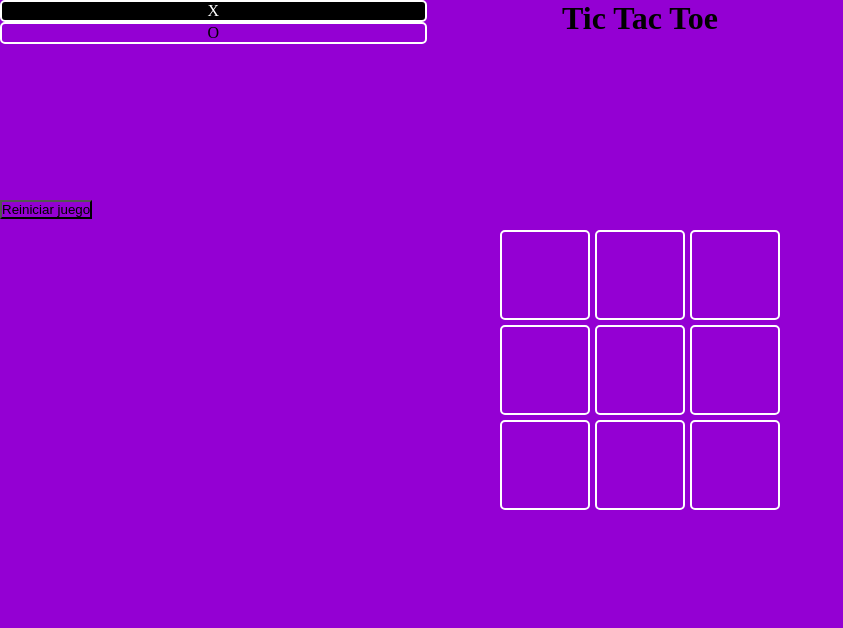
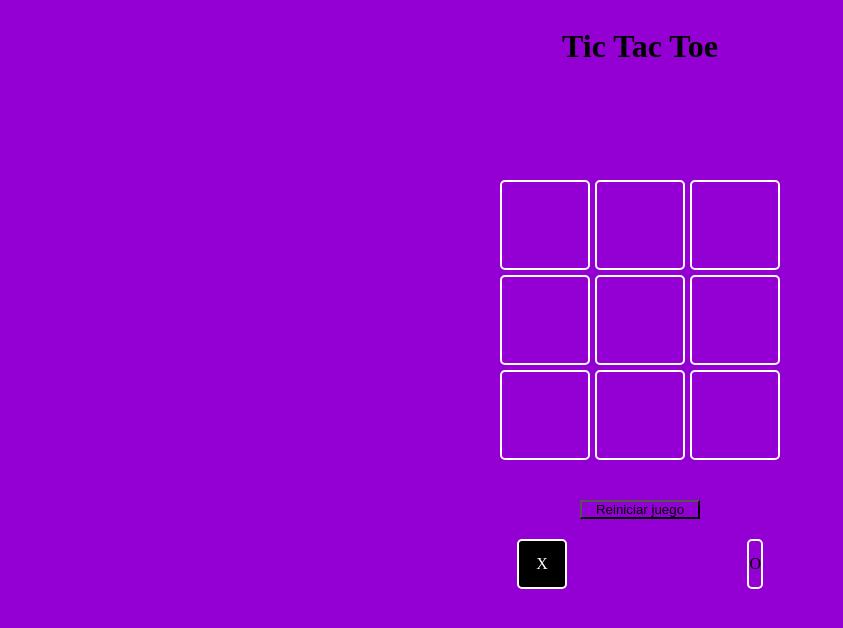
Before and after one commit to arianrdcas/Tic-Tac-Toe, a React (Vite) app in the folder tic-tac-toe/: page / in a window 1280 px wide. Shown: the top 628 px of the page, without its empty margins (0-843 px from the left). Built offline with nearby package versions, Linux system fonts and the light colour scheme.

Commit message:
Mejorando la maquetacion

```diff
--- a/tic-tac-toe/src/App.css
+++ b/tic-tac-toe/src/App.css
@@ -8,16 +8,27 @@
 .ventana {
   display: grid;
   grid-template-columns: 1fr 1fr 1fr;
-  grid-template-rows: 200px 350px 150px;
+  grid-template-rows: 150px 350px 150px;
 }
 
-.nombre-juego{
-    display: grid;
-    grid-column: 2/3;
-    grid-row: 1/2;
-    justify-items: center;
+.seccion-nombre-ganador {
+  display: flex;
+  grid-column: 2/3;
+  grid-row: 1/2;
+  flex-direction: column;
+  justify-content: space-around;
 }
 
+.nombre-juego {
+  display: flex;
+  align-self: center;
+}
+
+.winner {
+  display: flex;
+  justify-self: end;
+  align-self: center;
+}
 
 .jugadores {
   justify-items: center;
@@ -93,9 +104,11 @@ input:focus {
   transform: scale(1.03);
 }
 
-.cuadricula.is-selected{
+.cuadricula.is-selected {
   background: black;
   color: white;
+  width: 50px;
+  height: 50px;
 }
 
 #turno-jugador {
@@ -107,3 +120,22 @@ input:focus {
   gap: 10px;
   align-items: start;
 }
+
+footer {
+  display: flex;
+  flex-direction: column;
+  grid-row: 3/4;
+  grid-column: 2/3;
+  gap: 20px;
+}
+
+.restart-game {
+  width: 120px;
+  align-self: center;
+}
+
+.turn-player {
+  display: flex;
+  flex-direction: row;
+  justify-content: space-around;
+}
--- a/tic-tac-toe/src/App.jsx
+++ b/tic-tac-toe/src/App.jsx
@@ -80,11 +80,14 @@ function App() {
   return (
     <Fragment>
       <div className="ventana">
-        <h1 className="nombre-juego">Tic Tac Toe</h1>
-        <section>
-          <Cuadricula isSelected={turn === Turns.X}>{Turns.X}</Cuadricula>
-          <Cuadricula isSelected={turn === Turns.O}>{Turns.O}</Cuadricula>
-        </section>
+        <div className="seccion-nombre-ganador">
+          <h1 className="nombre-juego">Tic Tac Toe</h1>
+          <section className="winner">
+            {winner !== null && (
+              <h2>{winner === false ? "Empate" : "Ganó: " + winner}</h2>
+            )}
+          </section>
+        </div>
         <div className="square">
           {board.map((_, index) => {
             return (
@@ -98,13 +101,18 @@ function App() {
             );
           })}
         </div>
-        <section>
-          {winner !== null && (
-            <h2>{winner === false ? "Empate" : "Ganó: " + winner}</h2>
-          )}
-        </section>
         <footer>
-          <button onClick={restartGame}>Reiniciar juego</button>
+          <button className="restart-game" onClick={restartGame}>
+            Reiniciar juego
+          </button>
+          <section className="turn-player">
+            <Cuadricula  isSelected={turn === Turns.X}>
+              {Turns.X}
+            </Cuadricula>
+            <Cuadricula  isSelected={turn === Turns.O}>
+              {Turns.O}
+            </Cuadricula>
+          </section>
         </footer>
       </div>
     </Fragment>
```
